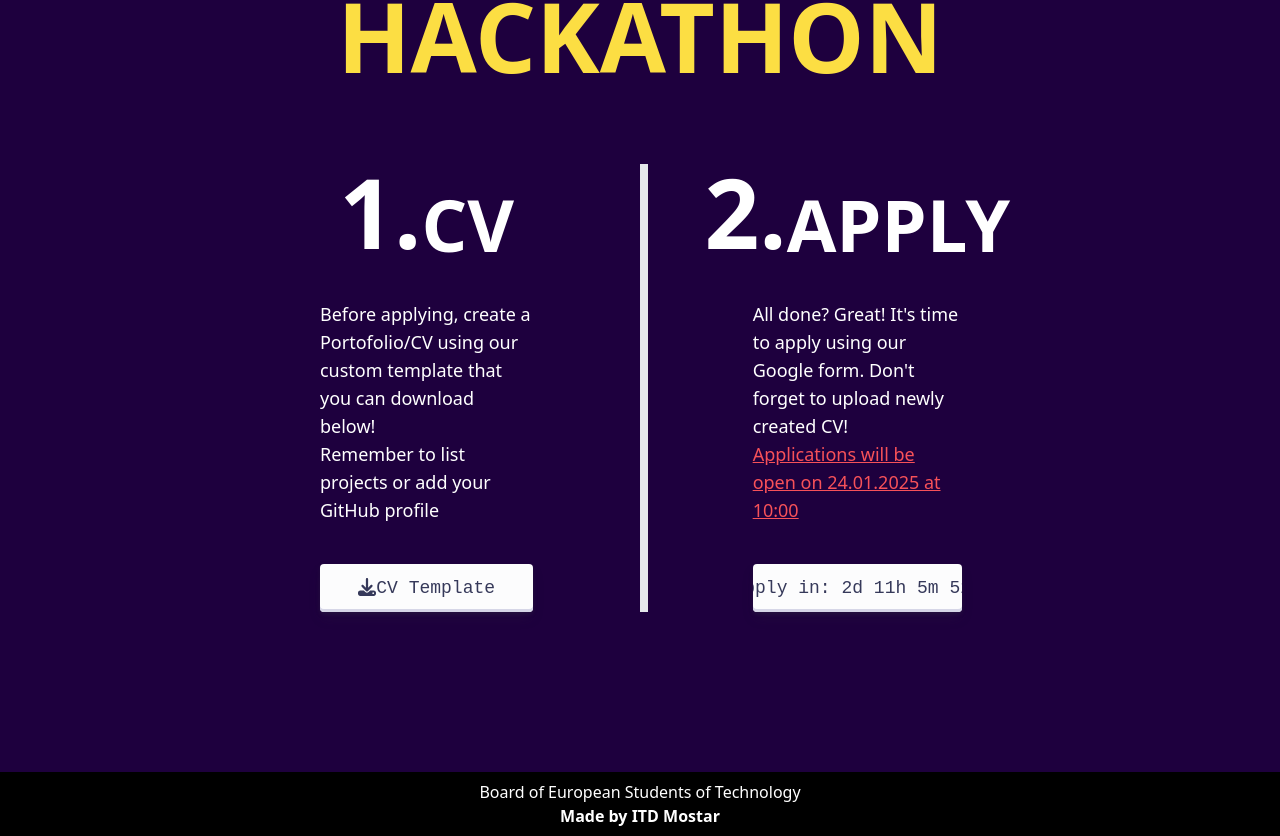
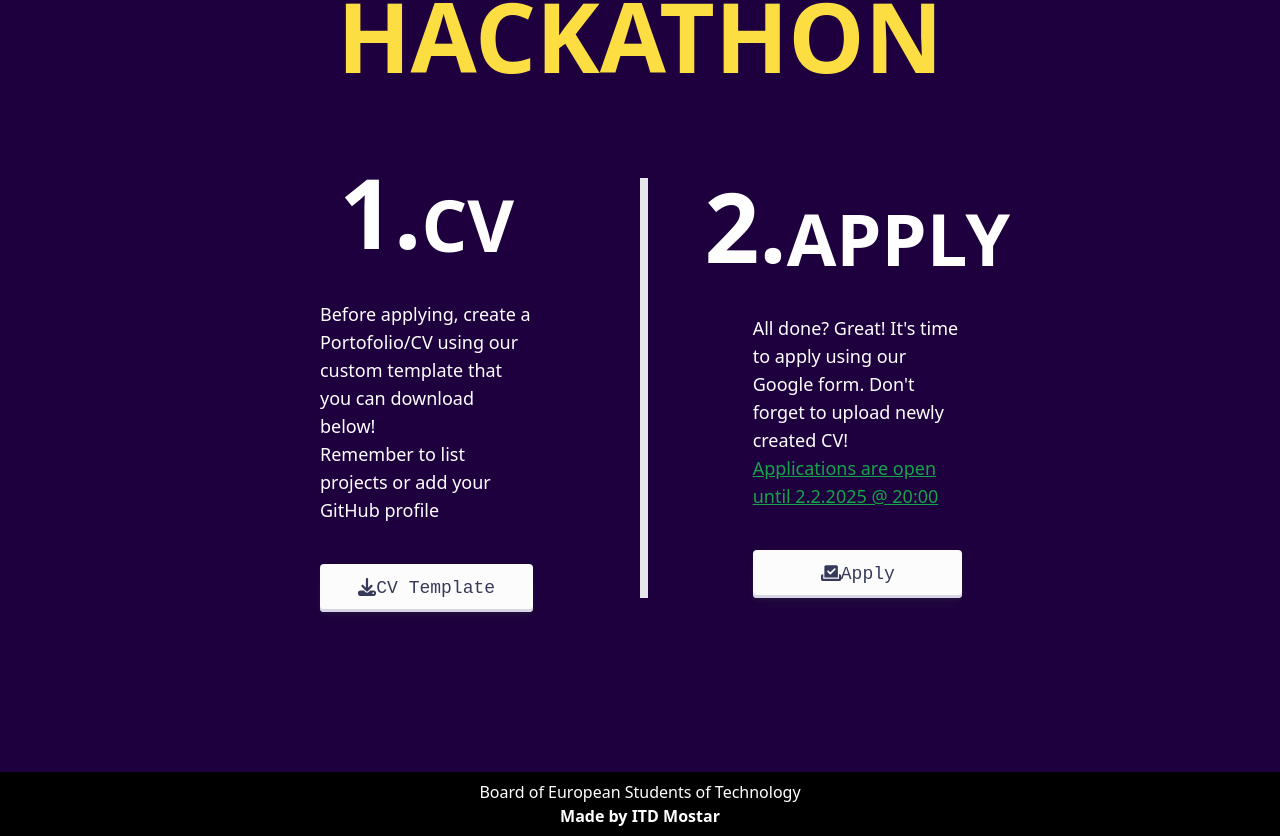
Before and after one commit to tarikganic/hackathon-2025, an Angular app: page / in a window 1280 px wide. Shown: the part 2259-3095 px from the top of the page. Built offline with nearby package versions, Linux system fonts and the light colour scheme.

Commit message:
buttons-clean-up

```diff
--- a/src/app/sign-up-page/sign-up-page.component.html
+++ b/src/app/sign-up-page/sign-up-page.component.html
@@ -25,10 +25,10 @@
                 </div>
                 <div class="text-white text-lg font-medium md:w-1/2 m-auto">
                     <div class="my-10 text-left">
-                        All done? Great! It's time to apply using our Google form. Don't forget to upload newly created CV! <div class="text-hack-rose underline">Applications will be open on 24.01.2025 at 10:00</div>
+                        All done? Great! It's time to apply using our Google form. Don't forget to upload newly created CV! <div class="text-green-600 underline">Applications are open until 2.2.2025 &#64; 20:00</div>
                     </div>
                     <div class="text-center">
-                        <button class="button-30 w-full" role="button"><fa-icon class="hidden" [icon]="faCheckToSlot"></fa-icon>Apply in: {{countdown}}</button>
+                        <button  class="button-30 w-full" role="button" (click)="goToGoogleForm()"><fa-icon [icon]="faCheckToSlot"></fa-icon>Apply</button>
                     </div>
                 </div>
             </div>
```
